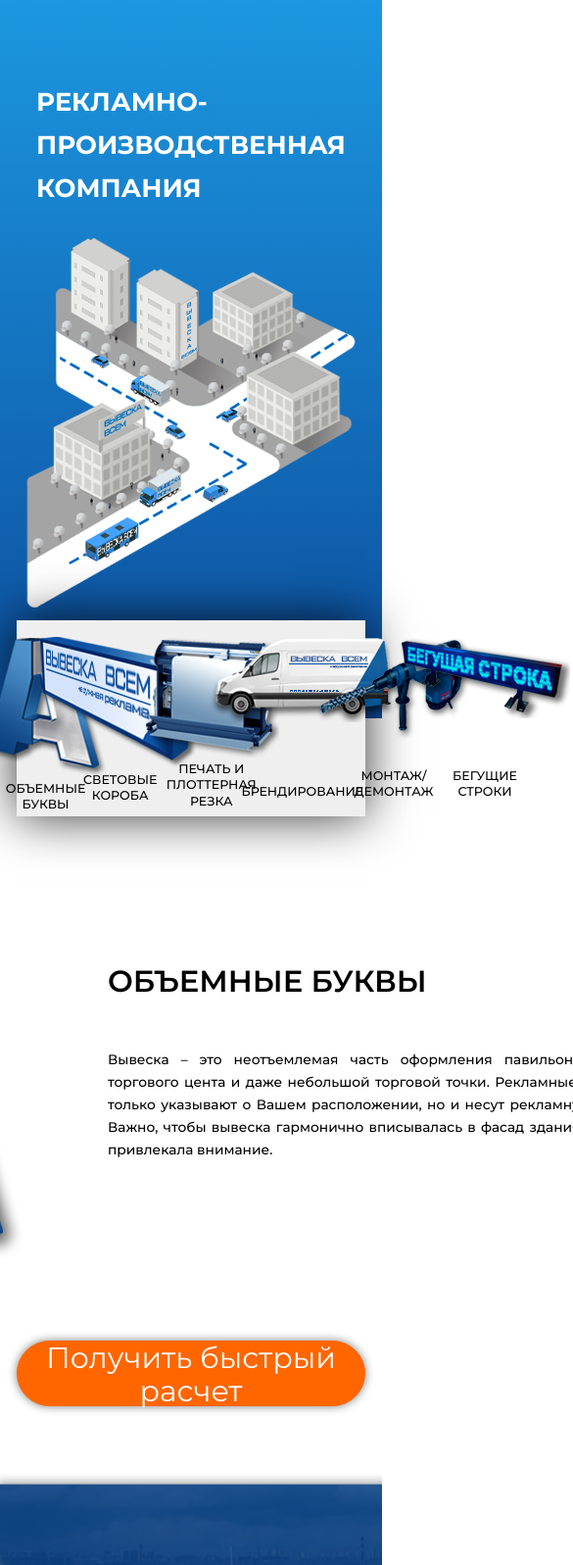
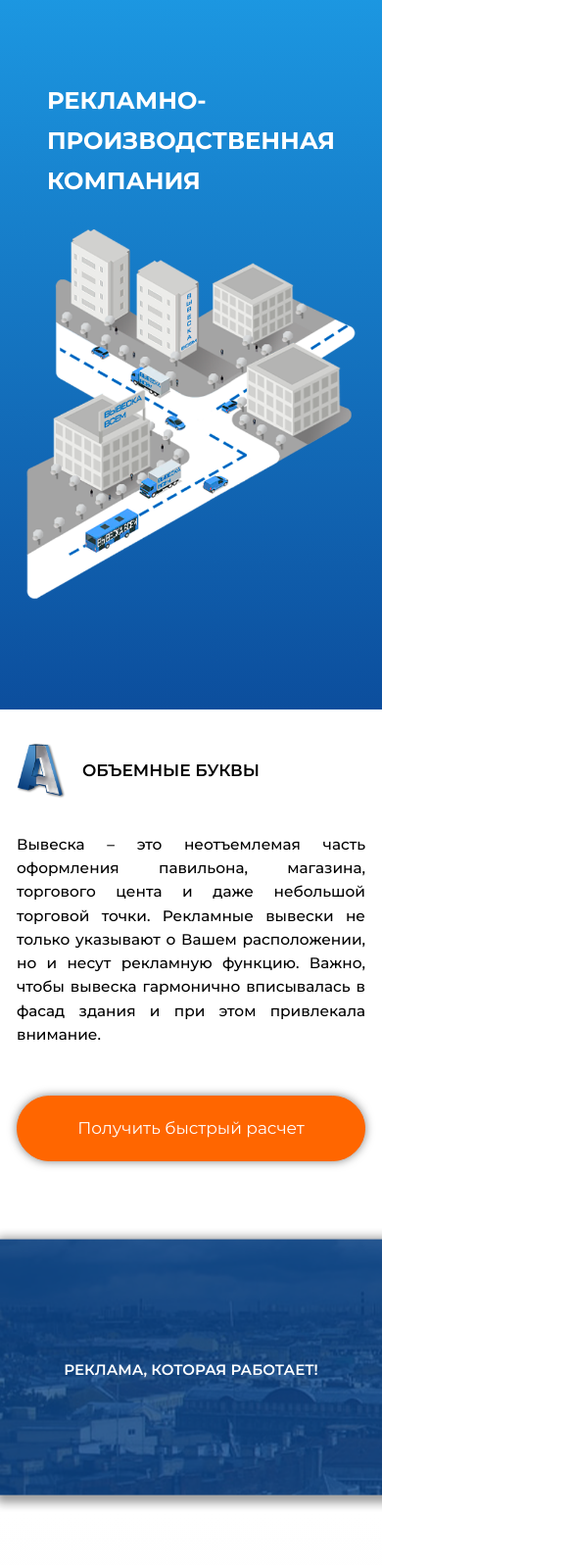
Before and after one commit to ezalilov/beautifull-city, a plain HTML site: page index.html in a window 390 px wide. Shown: the part 123-1720 px from the top of the page at 98% size, 585 px wide, since content can reach past the window. Drawn offline with nearby package versions, Linux system fonts and the light colour scheme.

Commit message:
fix service section for mobile

```diff
--- a/index.html
+++ b/index.html
@@ -152,6 +152,7 @@
                   </div>
                   <div class="content-text-wrap">
                     <div class="content-title">
+                      <img class="img_responsive" style="width: 50px; " src="./assets/img/services/symbols.png" alt="Объемные буквы">
                       <h2>Объемные буквы</h2>
                     </div>
                     <div class="content-desc">
@@ -275,15 +276,15 @@
           </div>
           <!-- /.service -->
           <!-- /.container -->
-          <div class="slogan">
-            <!-- <img src="./assets/img/services/city.png" alt="Лозунг"> -->
-            <span class="slogan__text">реклама, которая работает!</span>
-          </div>
+
         </div>
         <!-- /.service-wrap -->
       </section>
     </section>
-
+    <div class="slogan">
+      <!-- <img src="./assets/img/services/city.png" alt="Лозунг"> -->
+      <span class="slogan__text">реклама, которая работает!</span>
+    </div>
     <section id="about" class="about">
       <div class="container">
         <div class="about__title">
@@ -378,7 +379,7 @@
     <div class="contacts-footer">
       <div class="container contacts-footer-block">
         <div class="contacts-footer__item">
-          <img src="./assets/img/footer_logo.png" alt="Вывеска всем">
+          <img class="logo_footer" src="./assets/img/footer_logo.png" alt="Вывеска всем">
         </div>
         <div class="contacts-footer__item">
           <img src="./assets/icons/phone.png" alt="Отправить заявку на расчет">
--- a/sass/_grid.sass
+++ b/sass/_grid.sass
@@ -24,8 +24,8 @@
   padding: 0 1rem
 
 @media ( max-width: 1200px )
-  .container, h1, h2, span
-    font-size: calc( 90% )
+  .container, h1, h2, span, button
+    font-size: calc( 95% )
 
 // @media ( max-width: 992px )
 //   .container, h1, h2, span, a
--- a/sass/blocks/_contacts.sass
+++ b/sass/blocks/_contacts.sass
@@ -14,7 +14,7 @@
     // min-width: 650px
   &__btn
     display: flex
-    min-width: 310px
+    min-width: 290px
     justify-content: space-between
     // flex-basis: 310px
     // width: 100%
--- a/sass/blocks/_footer.sass
+++ b/sass/blocks/_footer.sass
@@ -19,3 +19,6 @@
 
 .footer__text
   color: #fff
+
+.logo_footer
+  width: 100%
--- a/sass/blocks/_intro.sass
+++ b/sass/blocks/_intro.sass
@@ -12,7 +12,7 @@
   justify-content: space-between
   &-title
     color:#fff
-    font-size: 1.7rem
+    font-size: 2.5rem
     text-transform: uppercase
     line-height: 1.7
     // transform: matrix(0.8, 0, 0, 1, 0, 0)
@@ -26,6 +26,9 @@
 @media (  max-width: 767px)
   .intro
     flex-direction: column
+    &-title
+      font-size: 1.5rem
+
   .intro-img img
     max-width: 100%
     max-height: 100%
--- a/sass/blocks/_services.sass
+++ b/sass/blocks/_services.sass
@@ -1,5 +1,5 @@
 .service-wrap
-  min-height: 1000px
+  // min-height: 1000px
 
 .separator
   width: 2px
@@ -11,6 +11,7 @@
   display: flex
   flex-direction: column
   align-items: center
+  padding: 0 0 4rem 0
   &-slider
     display: flex
     justify-content: space-between
@@ -40,7 +41,17 @@
         align-self: center
         text-align: center
       &__img
-        margin-top: 1rem
+        margin: 1rem
+        // overflow: hidden
+        // position: relative
+        & img
+          width: 100%
+          height: 100%
+          object-fit: cover
+          // position: absolute
+          // top: 0
+          // left: 0
+
       &__text
         margin-bottom: 1rem
     &__item:first-child
@@ -48,31 +59,36 @@
       margin: 0
 
 
-
-  &-content__item
-    display: flex
-    height: 350px
-    width: 970px
-    align-items: center
-    margin-bottom: 5rem
-
   &-button
     max-width: 500px
     font-size: 30px
     min-height: 67px
     box-shadow: 0 0 10px rgba(0,0,0,0.5)
-    margin-bottom: 4rem
+    // margin-bottom: 4rem
 
+.service-content__item
+  display: flex
+  align-items: center
+  margin-bottom: 3rem
+  padding: 0 2rem
 .content
+  &-img
+    flex: 0 0 20%
+    & img
+      width: 100%
+
   &-text-wrap, &-img
-    flex-grow: 1
+    // flex-grow: 1
   &-text-wrap
-    flex-basis: 50%
-    align-self: stretch
+    padding: 0 2rem
+    // flex-basis: 50%
+    // align-self: stretch
   &-title
+    display: flex
+    align-items: center
     font-size: 2rem
     text-transform: uppercase
-    margin: 3rem 0
+    margin: 2rem 0
   &-desc
     text-align: justify
     line-height: 1.5
@@ -89,9 +105,37 @@
   text-transform: uppercase
   font-weight: 600
   background: url(/assets/img/services/city.png) repeat-x left 40%
+.img_responsive
+  display: none
+  margin-right: 1rem
+  width: 50%
 
 
+
+@media ( max-width: 1200px )
+  .service-slider__item__text
+    font-size: 12px
+
+@media ( max-width: 992px )
+  .service-slider
+    display: none
+  .service-content__item
+    padding-top: 2rem
+
 @media ( max-width: 767px )
+  .img_responsive
+    display: block
+
+  .content-img
+    display: none
+  .insideimg
+    display: inline
+  .service-content > *
+    padding: 0
+    & > *
+      padding: 0rem
+  h2, .service-button
+    font-size: 1rem
   .slogan__text
     font-size: calc( 60% )
 
```
Also changed, not shown: css/style.css, 1 other file.
